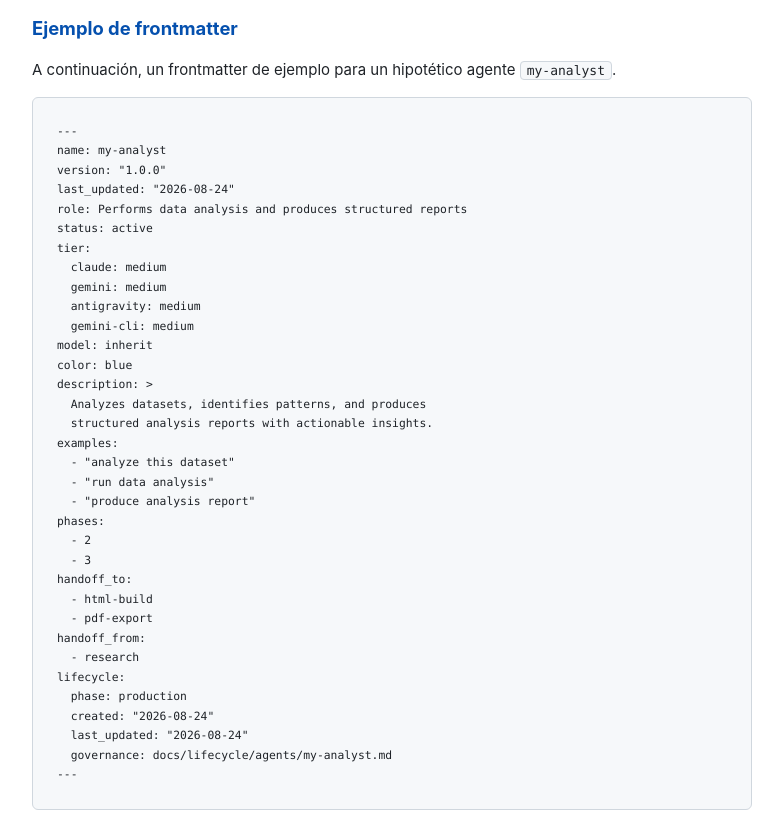
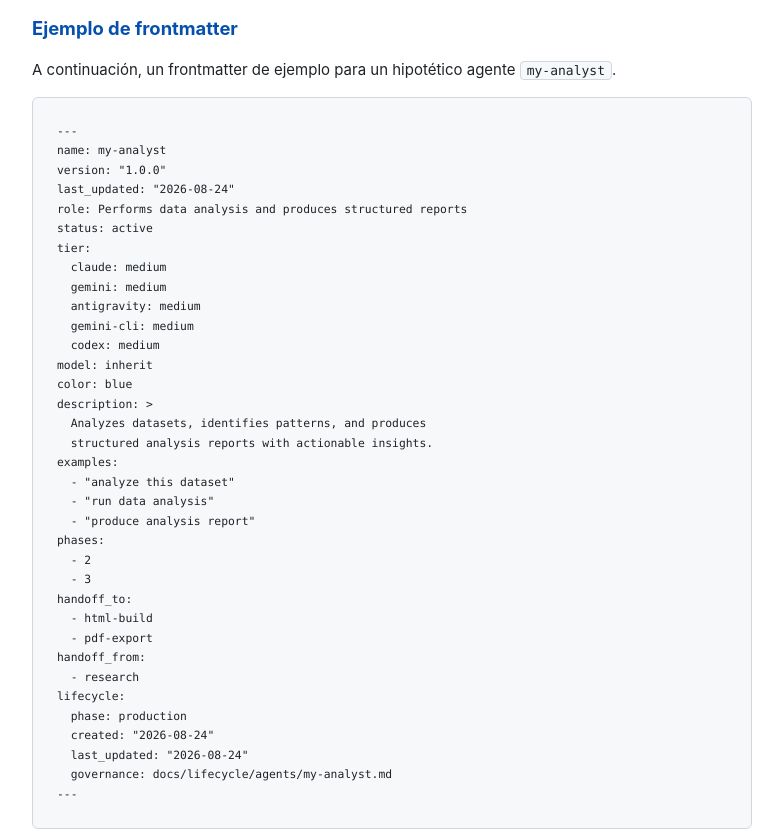
Before and after one commit to 5throck/intro-to-ai-harness, a website: page docs/ch09/09_Creating_Agents_es.html in a window 1280 px wide. Shown: the part 4200-5031 px from the top of the page, without its empty margins (378-1161 px from the left). Drawn offline with Linux system fonts and the light colour scheme.

Commit message:
docs(ch09): add codex key to the agent frontmatter tier map
User-flagged: the "tier" field docs described the per-platform nested
complexity map as keyed by claude/gemini/antigravity/gemini-cli only,
and both worked frontmatter examples (my-analyst, summarizer) omitted
codex. Real agent files (agents/pm.md and others in the workspace root)
all carry a codex key alongside the other four — confirmed against
agents/pm.md, agents/architect.md, agents/auditor.md. Added codex to
the field description and both YAML examples, all 4 languages.

```diff
--- a/docs/ch09/09_Creating_Agents_en.html
+++ b/docs/ch09/09_Creating_Agents_en.html
@@ -212,7 +212,7 @@
           </tr>
           <tr>
             <td><code>tier</code></td>
-            <td>A per-platform complexity map (nested structure). Assign lowercase <code>high</code>/<code>medium</code>/<code>low</code> values under the <code>claude</code>, <code>gemini</code>, <code>antigravity</code>, and <code>gemini-cli</code> keys.</td>
+            <td>A per-platform complexity map (nested structure). Assign lowercase <code>high</code>/<code>medium</code>/<code>low</code> values under the <code>claude</code>, <code>gemini</code>, <code>antigravity</code>, <code>gemini-cli</code>, and <code>codex</code> keys.</td>
           </tr>
         </tbody>
       </table>
@@ -283,6 +283,7 @@ tier:
   gemini: medium
   antigravity: medium
   gemini-cli: medium
+  codex: medium
 model: inherit
 color: blue
 description: >
@@ -765,6 +766,7 @@ tier:
   gemini: medium
   antigravity: medium
   gemini-cli: medium
+  codex: medium
 model: inherit
 color: teal
 description: >
--- a/docs/ch09/09_Creating_Agents_es.html
+++ b/docs/ch09/09_Creating_Agents_es.html
@@ -211,7 +211,7 @@
           </tr>
           <tr>
             <td><code>tier</code></td>
-            <td>Mapa de complejidad por plataforma (estructura anidada). Asigna valores en minúsculas <code>high</code>/<code>medium</code>/<code>low</code> a las claves <code>claude</code>, <code>gemini</code>, <code>antigravity</code>y <code>gemini-cli</code>.</td>
+            <td>Mapa de complejidad por plataforma (estructura anidada). Asigna valores en minúsculas <code>high</code>/<code>medium</code>/<code>low</code> a las claves <code>claude</code>, <code>gemini</code>, <code>antigravity</code>, <code>gemini-cli</code> y <code>codex</code>.</td>
           </tr>
         </tbody>
       </table>
@@ -282,6 +282,7 @@ tier:
   gemini: medium
   antigravity: medium
   gemini-cli: medium
+  codex: medium
 model: inherit
 color: blue
 description: >
@@ -760,6 +761,7 @@ tier:
   gemini: medium
   antigravity: medium
   gemini-cli: medium
+  codex: medium
 model: inherit
 color: teal
 description: >
--- a/docs/ch09/09_Creating_Agents_ja.html
+++ b/docs/ch09/09_Creating_Agents_ja.html
@@ -211,7 +211,7 @@
           </tr>
           <tr>
             <td><code>tier</code></td>
-            <td>プラットフォーム別の複雑度マップ（ネスト構造）。<code>claude</code>、<code>gemini</code>、<code>antigravity</code>、<code>gemini-cli</code>のキーに小文字の<code>high</code>/<code>medium</code>/<code>low</code>を指定します。</td>
+            <td>プラットフォーム別の複雑度マップ（ネスト構造）。<code>claude</code>、<code>gemini</code>、<code>antigravity</code>、<code>gemini-cli</code>、<code>codex</code>のキーに小文字の<code>high</code>/<code>medium</code>/<code>low</code>を指定します。</td>
           </tr>
         </tbody>
       </table>
@@ -282,6 +282,7 @@ tier:
   gemini: medium
   antigravity: medium
   gemini-cli: medium
+  codex: medium
 model: inherit
 color: blue
 description: >
@@ -760,6 +761,7 @@ tier:
   gemini: medium
   antigravity: medium
   gemini-cli: medium
+  codex: medium
 model: inherit
 color: teal
 description: >
```
Also changed, not shown: docs/ch09/09_Creating_Agents.html (+3 -1 lines).
